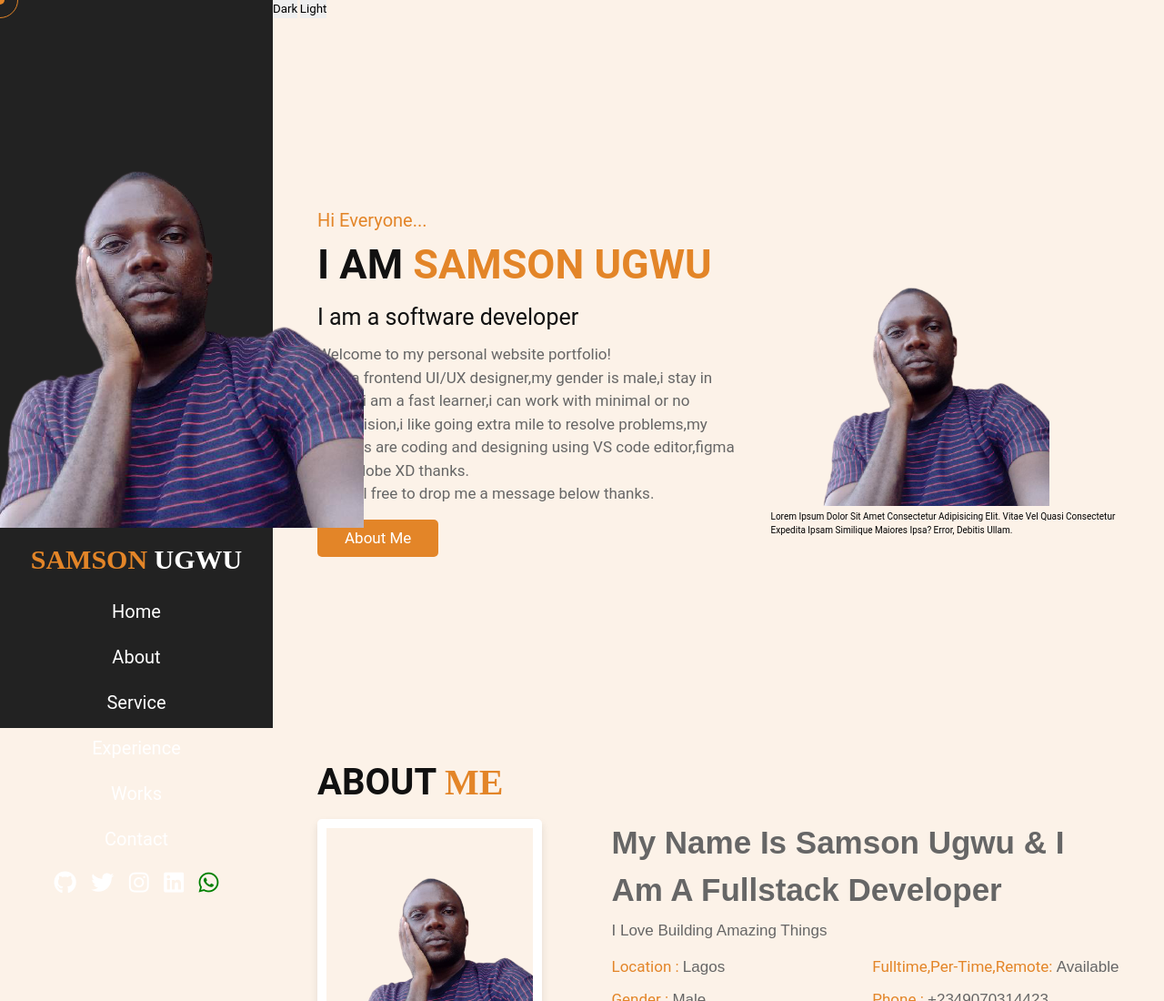
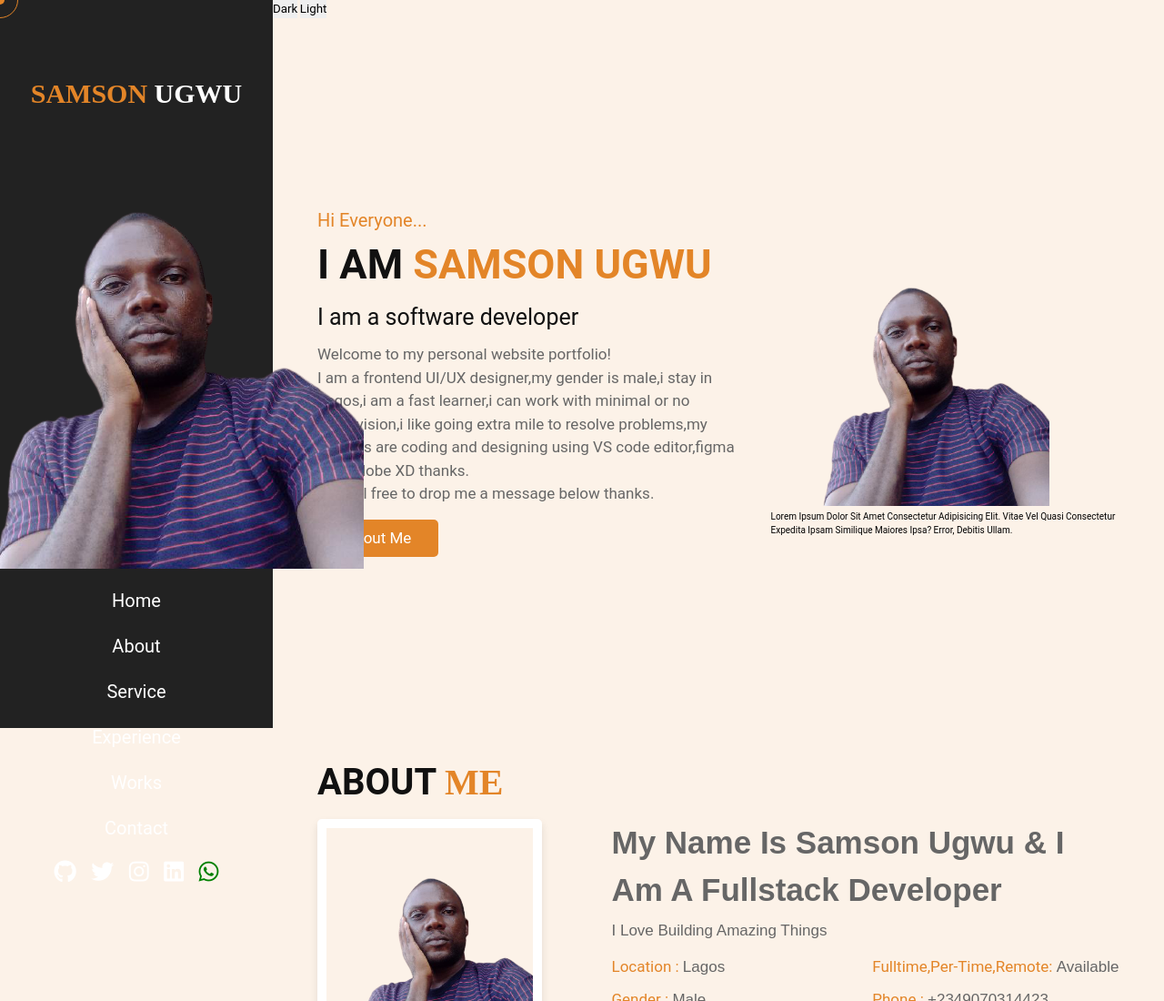
Before and after one commit to sam-frontend/personal-porfolio, a plain HTML site: page index.html in a window 1280 px wide. Shown: the top 1100 px of the page at 91% size. Drawn offline with Linux system fonts and the light colour scheme; a web font is replaced by a local one.

Commit message:
Update index.html

```diff
--- a/index.html
+++ b/index.html
@@ -29,8 +29,8 @@
 
 <header>
 
-    <a href="#" class="logo"><img src="images/ugo.png" alt=""><span>samson</span> ugwu </a>
-
+    <a href="#" class="logo"><span>samson</span> ugwu </a>
+    <img src="images/ugo.png" alt="">
     <nav class="navbar">
         <a href="#home">home</a>
         <a href="#about">about</a>
```
